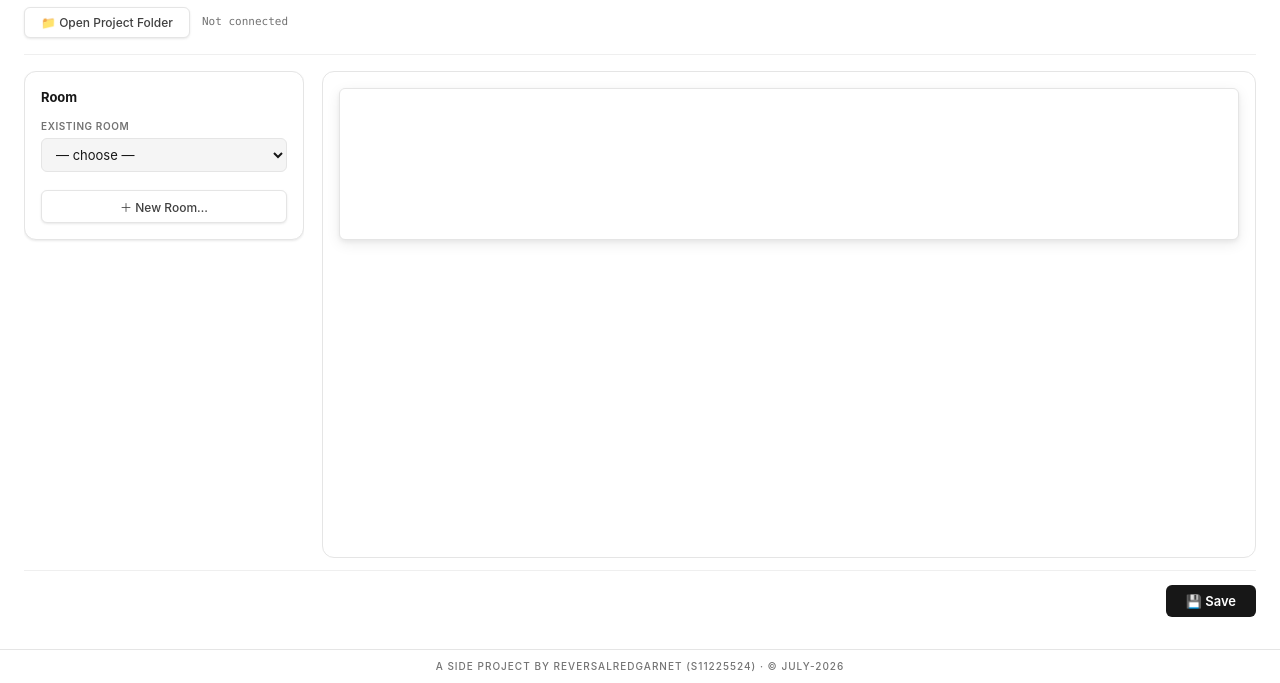
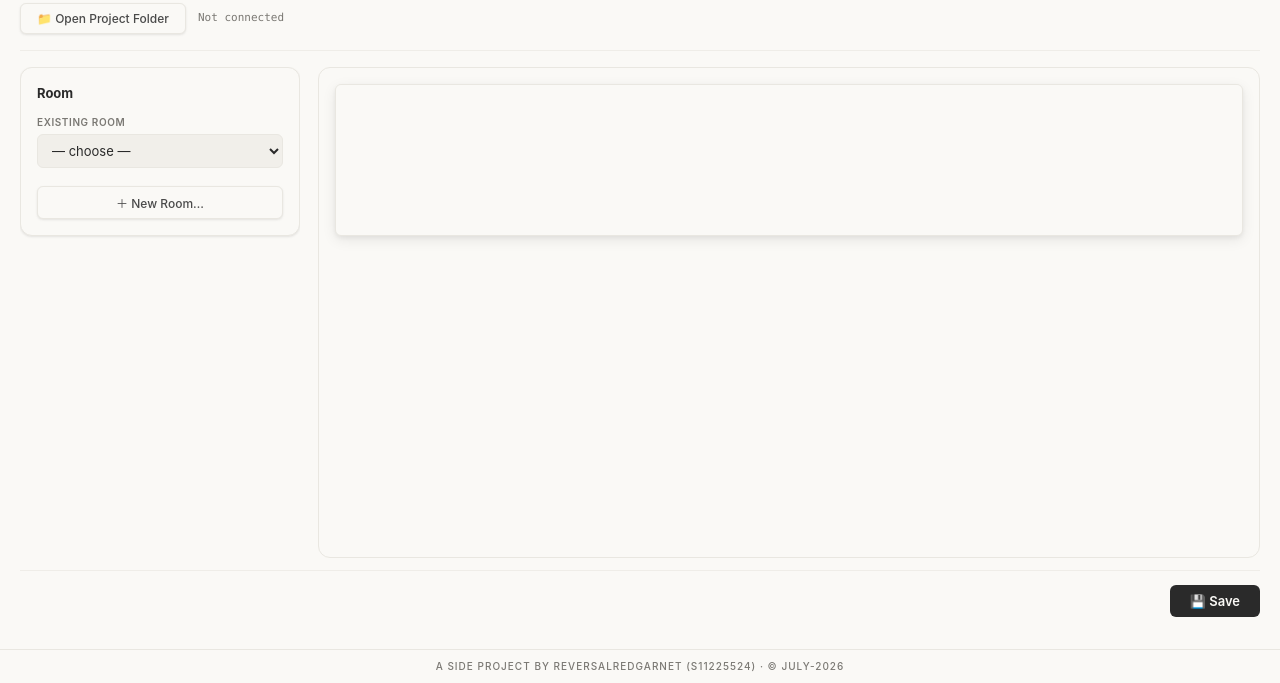
Before and after one commit to ReversalRedGarnet/Interface-NEXT, a website with bundled scripts: page editor.html in a window 1280 px wide. Shown: the part 117-800 px from the top of the page. Built offline with nearby package versions, Linux system fonts and the light colour scheme.

Commit message:
Soften color palette, fix hazard-stripe grid bug, full-width editor layout
- style.css: soften contrast per feedback — off-white bg (#FAF9F6) instead
  of pure white, soft near-black text (#2A2A2A) instead of pure black,
  borders a step lighter; also softened a couple of raw #fff literals that
  bypassed the palette variables. Status colors untouched.
- editor.css: fix the actual cause of the "wall hatching" — the grid
  overlay's pattern path is an open two-segment line with no fill:none,
  so SVG filled its implicit closed triangle black, producing a hazard-
  stripe checkerboard wherever nothing opaque covered it (visible as
  bands around the outline's margin). One-line fix: fill: none.
- editor.css: drop editor.editor-app's max-width/centering so the editor
  fills the full browser width instead of sitting in a boxed layout.

```diff
--- a/editor.css
+++ b/editor.css
@@ -12,9 +12,7 @@ body.editor-page {
 }
 
 .editor-app {
-  max-width: 1400px;
-  margin: 0 auto;
-  padding: 24px 24px 16px;
+  padding: 20px 20px 16px;
   flex: 1;
   width: 100%;
   display: flex;
@@ -118,7 +116,7 @@ body.editor-page {
 .editor-field textarea:focus {
   outline: none;
   border-color: var(--usp-blue);
-  background: #fff;
+  background: var(--bg);
 }
 
 .editor-field-inline {
@@ -169,7 +167,7 @@ body.editor-page {
 .editor-tool-btn.armed {
   background: var(--usp-blue);
   border-color: var(--usp-blue);
-  color: #fff;
+  color: var(--bg);
 }
 
 .editor-hint {
@@ -227,7 +225,12 @@ body.editor-page {
    `fill="url(#editor-grid-pattern)"` attribute canvas-renderer.js sets
    directly; a CSS rule here would win the cascade over that attribute and
    silently blank the grid out regardless of the Show Grid checkbox. */
-.ed-grid-line { stroke: var(--border); stroke-width: 1; }
+/* fill: none is required — the pattern's path is an open L-shape (two
+   line segments, no closing Z), and SVG fills an open path as though it
+   were closed back to its start point. Without this, each tile's implicit
+   closed triangle defaults to fill:black, producing a black/white hazard-
+   stripe checkerboard across the whole grid instead of a plain line grid. */
+.ed-grid-line { stroke: var(--border); stroke-width: 1; fill: none; }
 
 .ed-rect-body {
   fill: var(--surface-2);
@@ -265,7 +268,7 @@ body.editor-page {
 .ed-shape .ed-rect-body { cursor: move; }
 
 .ed-handle {
-  fill: #fff;
+  fill: var(--bg);
   stroke: var(--usp-blue);
   stroke-width: 1.5;
   cursor: grab;
--- a/style.css
+++ b/style.css
@@ -11,24 +11,25 @@
      color. Named --usp-* below for historical/low-risk reasons (every rule
      in this file already references these names) — there is no USP/brand
      styling left, only these two neutral shades. */
-  --usp-blue:          #171717;
-  --usp-blue-dark:     #000000;
-  --usp-blue-xdark:    #171717;
-  --usp-blue-tint:     #F5F5F5;
-  --usp-blue-mid:      #E5E5E5;
-  --usp-orange:        #171717;
-  --usp-orange-dark:   #000000;
-  --usp-orange-tint:   #F5F5F5;
+  --usp-blue:          #2A2A2A;
+  --usp-blue-dark:     #1A1A1A;
+  --usp-blue-xdark:    #2A2A2A;
+  --usp-blue-tint:     #F1EFEA;
+  --usp-blue-mid:      #E9E7E1;
+  --usp-orange:        #2A2A2A;
+  --usp-orange-dark:   #1A1A1A;
+  --usp-orange-tint:   #F1EFEA;
 
-  /* Neutrals */
-  --bg:                #FFFFFF;
-  --surface:           #FFFFFF;
-  --surface-2:         #F5F5F5;
-  --border:            #E5E5E5;
-  --border-light:      #EFEFEF;
-  --text:              #171717;
-  --text-mid:          #404040;
-  --text-muted:        #737373;
+  /* Neutrals — softened: off-white background instead of pure white, soft
+     near-black text instead of pure black, borders a step lighter. */
+  --bg:                #FAF9F6;
+  --surface:           #FAF9F6;
+  --surface-2:         #F1EFEA;
+  --border:            #E9E7E1;
+  --border-light:      #EFEDE8;
+  --text:              #2A2A2A;
+  --text-mid:          #4A4A4A;
+  --text-muted:        #7A7873;
 
   /* Status — do not change: these are the device working/minor/major/
      unknown colors and are exempt from the neutral palette above. */
@@ -227,7 +228,7 @@ h1 {
 .toolbar-btn:hover {
   background: var(--usp-blue);
   border-color: var(--usp-blue);
-  color: #fff;
+  color: var(--bg);
   box-shadow: none;
 }
 
@@ -634,7 +635,7 @@ h1 {
 .notes-input:focus {
   outline: none;
   border-color: var(--usp-blue);
-  background: #fff;
+  background: var(--bg);
 }
 
 .last-updated {
@@ -665,7 +666,7 @@ h1 {
   transition: var(--transition);
 }
 
-.btn-primary             { background: var(--usp-blue);   color: #fff; }
+.btn-primary             { background: var(--usp-blue);   color: var(--bg); }
 .btn-primary:hover       { background: var(--usp-blue-dark); }
 
 .btn-secondary           { background: var(--surface-2); color: var(--text-muted); border: 1.5px solid var(--border); }
@@ -694,7 +695,7 @@ h1 {
 .back-btn:hover {
   background: var(--usp-blue);
   border-color: var(--usp-blue);
-  color: #fff;
+  color: var(--bg);
 }
 
 /* ── MENU PAGE ── */
```
